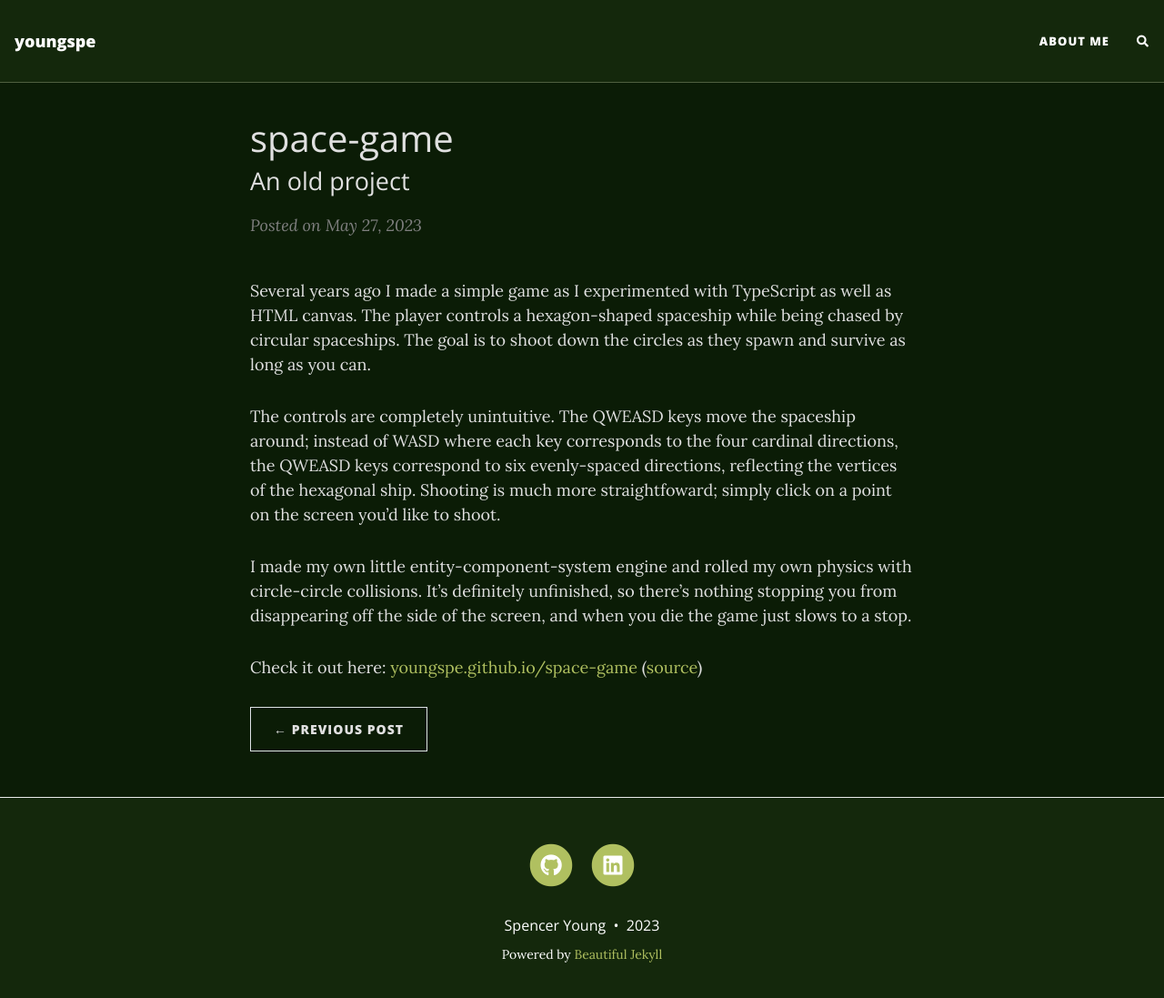
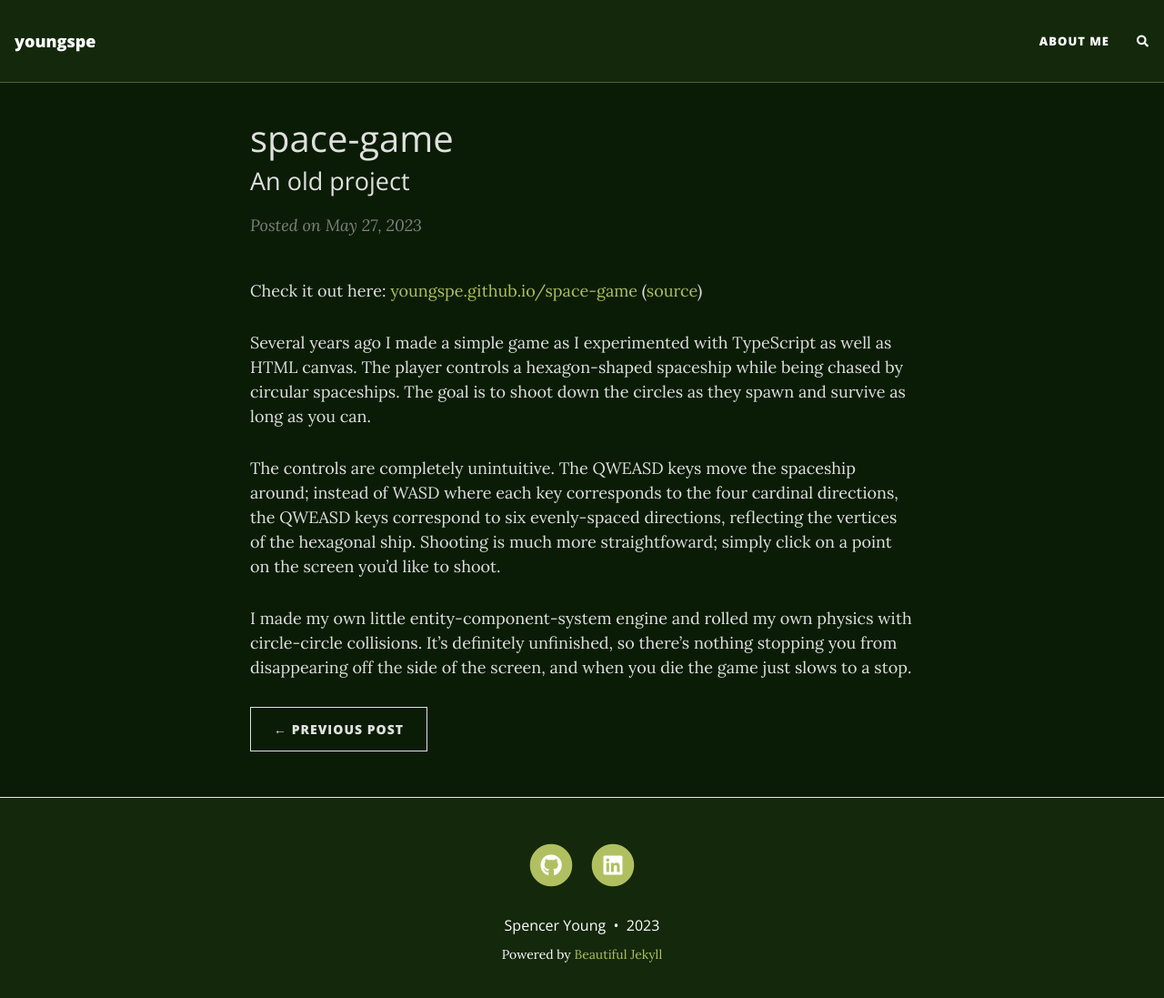
Before and after one commit to youngspe/youngspe.github.io, a Jekyll site: the page built from _posts/projects/unfinished/2023-05-27-space-game.md, in a window 1280 px wide and 1110 px high. Shown: the top 1097 px of the window at 91% size. Built offline with Jekyll 4.4.1, drawn with Linux system fonts in a browser that asks for light colours; nearby versions of some CDN libraries; comment, search, counter and statistics services are not loaded; part of the change alters nothing that is shown.

```diff
--- a/_posts/projects/unfinished/2023-05-27-space-game.md
+++ b/_posts/projects/unfinished/2023-05-27-space-game.md
@@ -12,6 +12,7 @@ gh-repo: youngspe/space-game
 date: 2023-05-27 23:00:00
 ---
 
+Check it out here: [youngspe.github.io/space-game](https://youngspe.github.io/space-game) ([source](https://github.com/youngspe/space-game))
 
 Several years ago I made a simple game as I experimented with TypeScript as well as HTML canvas. The player controls a hexagon-shaped spaceship while being chased by circular spaceships. The goal is to shoot down the circles as they spawn and survive as long as you can.
 
@@ -19,5 +20,3 @@ The controls are completely unintuitive. The QWEASD keys move the spaceship arou
 Shooting is much more straightfoward; simply click on a point on the screen you'd like to shoot.
 
 I made my own little entity-component-system engine and rolled my own physics with circle-circle collisions. It's definitely unfinished, so there's nothing stopping you from disappearing off the side of the screen, and when you die the game just slows to a stop.
-
-Check it out here: [youngspe.github.io/space-game](https://youngspe.github.io/space-game) ([source](https://github.com/youngspe/space-game))
```
